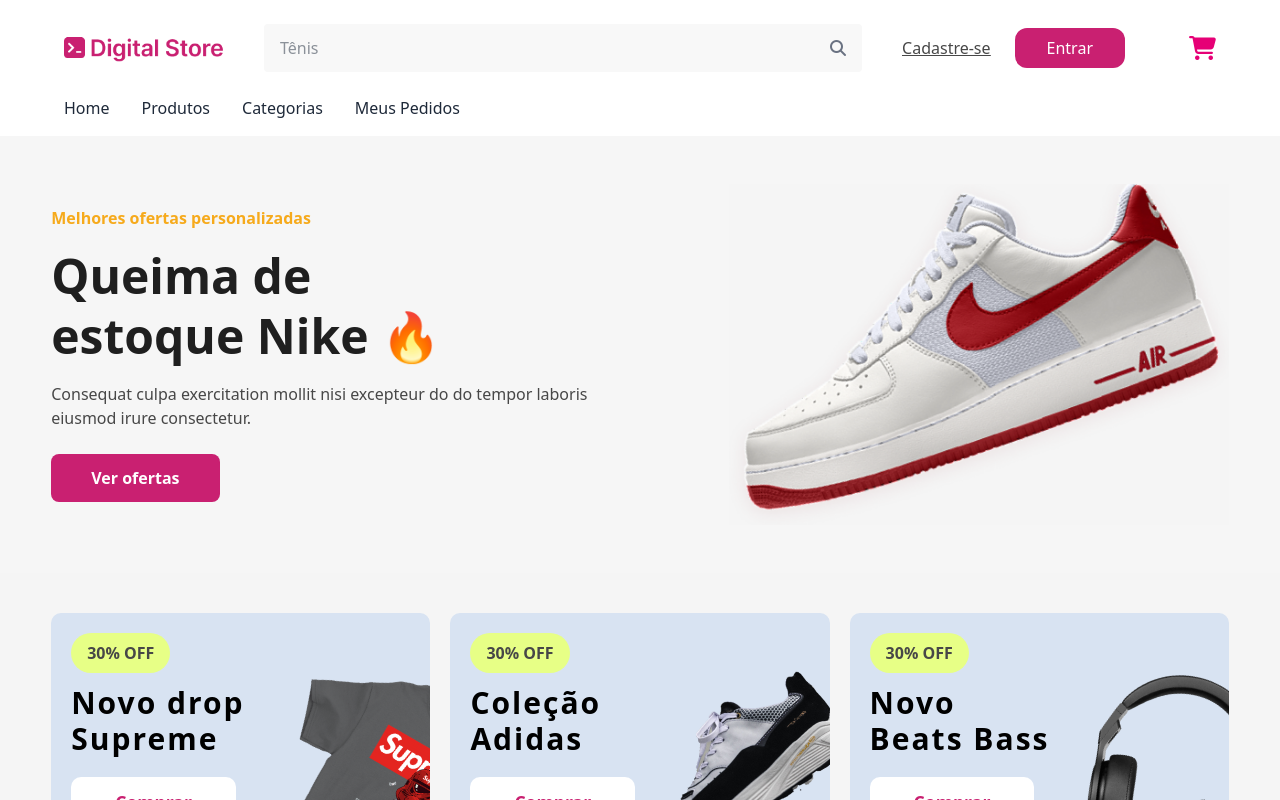
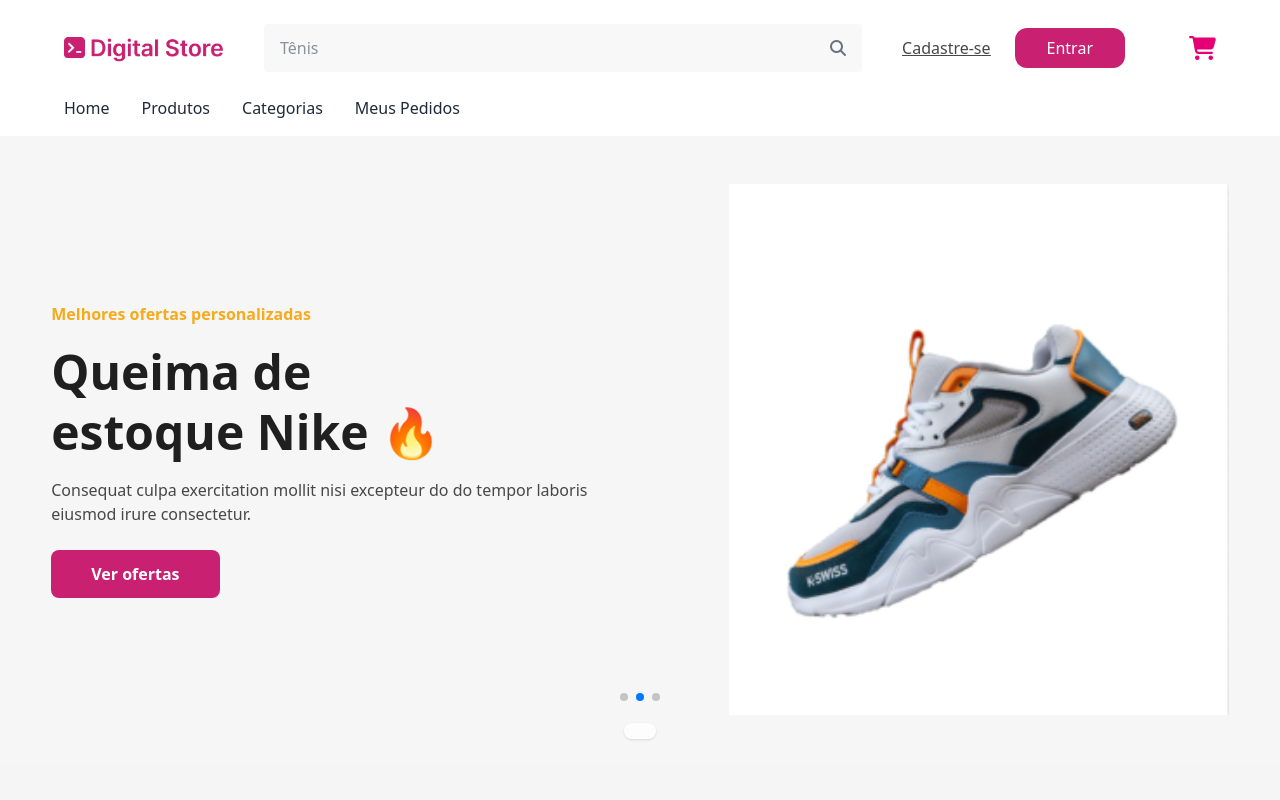
Before and after one commit to lucasfporto1/Drip-Store-GT02, a React (Vite) app: page / in a window 1280 px wide. Shown: the top 800 px of the page. Built offline with nearby package versions, Linux system fonts and the light colour scheme.

Commit message:
ajuste no banner para swiper

```diff
--- a/src/components/BannerPrincipaHomel.jsx
+++ b/src/components/BannerPrincipaHomel.jsx
@@ -1,9 +1,25 @@
-import TenisVermelho from "../assets/imagens/tenisvermelho.png";
+import { Swiper, SwiperSlide } from 'swiper/react';
+import { Autoplay, Pagination } from 'swiper/modules';
+import 'swiper/css';
+import 'swiper/css/pagination';
+
+import TenisVermelho from '../assets/imagens/tenisvermelho.png';
+import TenisPreto from '../assets/imagens/sptazulxbonus.png';
+import TenisJordan from '../assets/imagens/tenisazul2.png';
 
 export default function BannerPrincipalHome() {
   return (
     <section className="bg-[#F6F6F6] py-12 flex justify-center relative overflow-hidden">
-      <div className="w-[92%] max-w-7xl flex flex-col-reverse md:flex-row items-center justify-between">
+      <div className="w-[92%] max-w-7xl">
+        <Swiper
+          modules={[Autoplay, Pagination]}
+          autoplay={{ delay: 2000, disableOnInteraction: false }}
+          pagination={{ clickable: true }}
+          loop={true}
+        >
+          {[TenisVermelho, TenisPreto, TenisJordan].map((imagem, index) => (
+            <SwiperSlide key={index}>
+              <div className="flex flex-col-reverse md:flex-row items-center justify-between">
                 <div className="max-w-xl text-center md:text-left">
                   <h4 className="text-[#f6aa1c] font-bold text-base mb-4">
                     Melhores ofertas personalizadas
@@ -12,8 +28,8 @@
                     Queima de <br /> estoque Nike 🔥
                   </h1>
                   <p className="text-[#474747] text-base mt-4 mb-6">
-            Consequat culpa exercitation mollit nisi excepteur do do tempor
-            laboris eiusmod irure consectetur.
+                    Consequat culpa exercitation mollit nisi excepteur do do
+                    tempor laboris eiusmod irure consectetur.
                   </p>
                   <a
                     href="#"
@@ -23,10 +39,22 @@
                   </a>
                 </div>
                 <img
-          src={TenisVermelho}
-          alt="Tênis Nike Vermelho em promoção"
+                  src={imagem}
+                  alt="Tênis em promoção"
                   className="w-[300px] md:w-[420px] lg:w-[500px] mb-10 md:mb-0"
                 />
+              </div>
+            </SwiperSlide>
+          ))}
+        </Swiper>
+
+        {/* Bolinhas dentro de retângulo bem estilizado e lindão */}
+        <div className="absolute bottom-6 left-1/2 transform -translate-x-1/2">
+          <div className="bg-white/80 px-4 py-2 rounded-xl shadow">
+            {/* bullets e estudar sobre depois */}
+            <div className="swiper-pagination" />
+          </div>
+        </div>
       </div>
     </section>
   );
```
Lines whose indentation alone changed are shown as unchanged.
